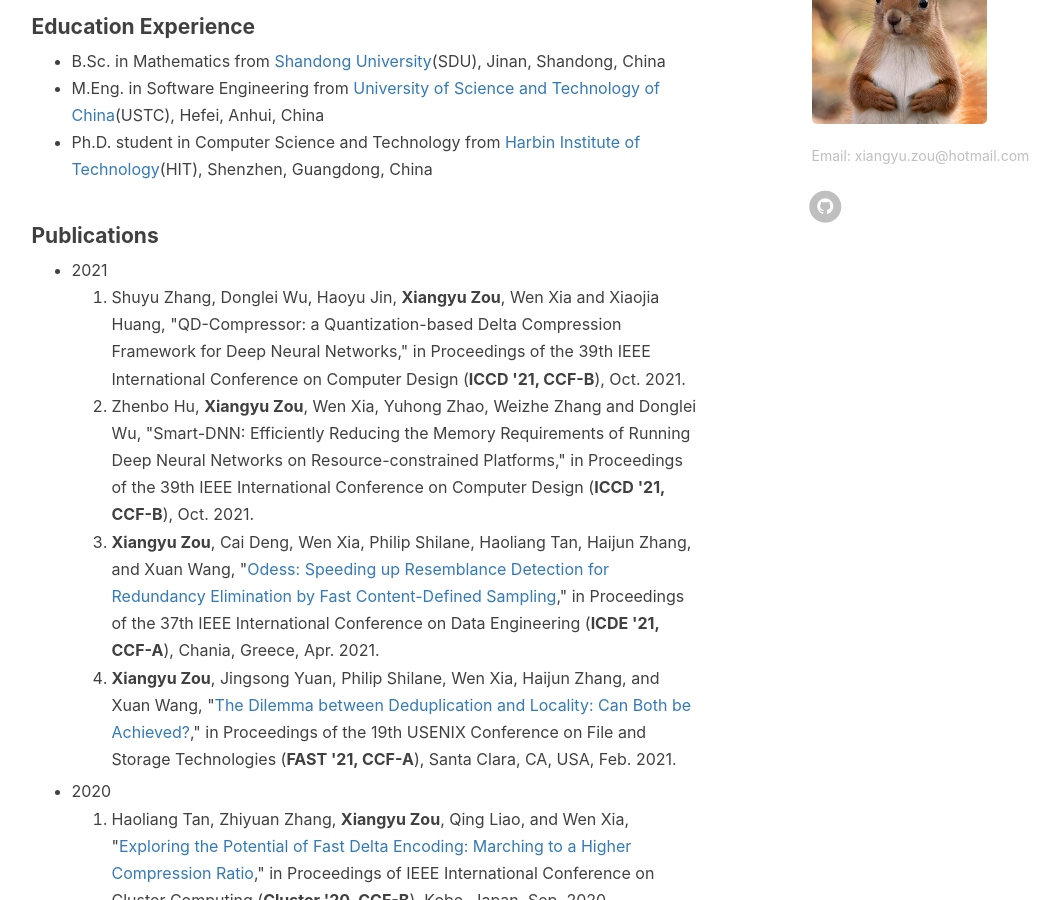
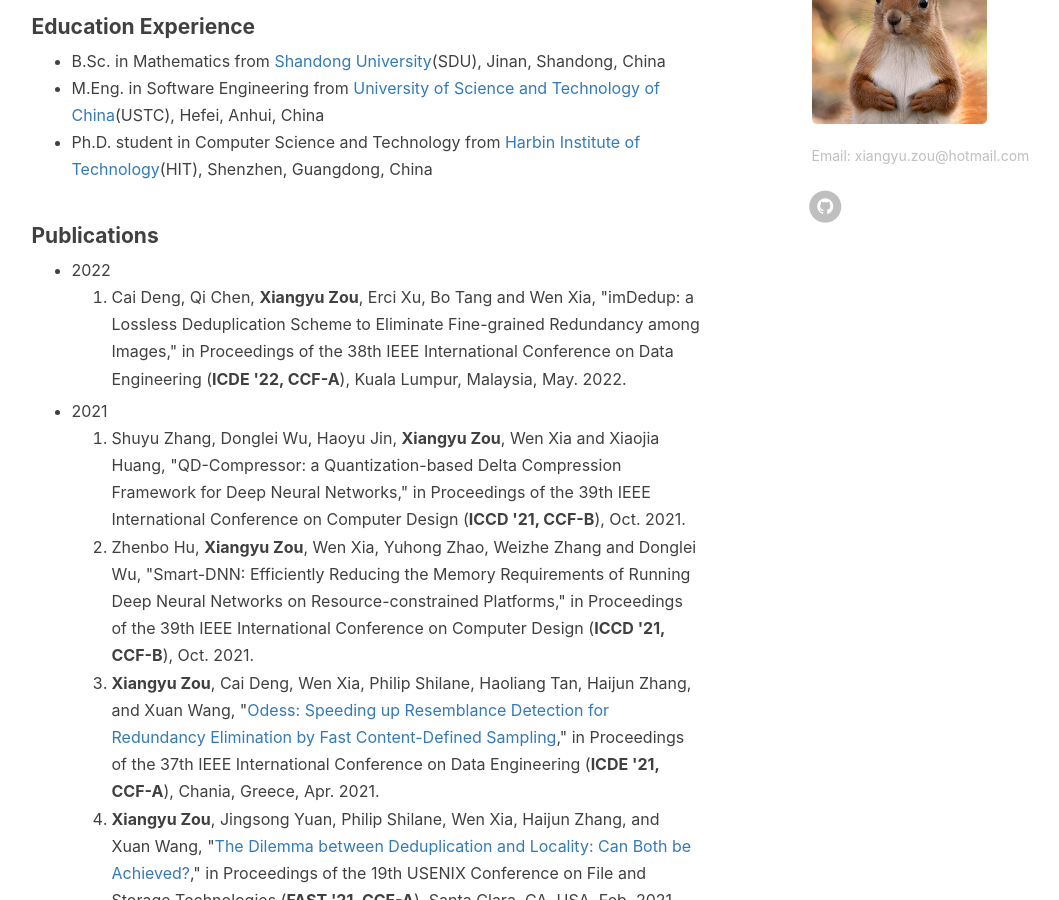
Before and after one commit to Borelset/borelset.github.io, a Jekyll site: the page built from about.html, in a window 1280 px wide and 900 px high, scrolled down 635 px. Shown: the whole window, without its empty margins (136-1195 px from the left). Built offline with Jekyll 4.4.1, drawn with Linux system fonts in a browser that asks for light colours; nearby versions of some CDN libraries; comment, search, counter and statistics services are not loaded; some of the changed text lies outside the part shown.

Commit message:
Update about.html

```diff
--- a/about.html
+++ b/about.html
@@ -91,6 +91,14 @@ header-img: "img/about-bg.jpg"
 
     <h4 style="text-align:justify; text-justify:inter-ideograph;">Publications</h4>
     <ul>
+        <li>2022</li>
+        <ol>
+            <li>Cai Deng, Qi Chen, <strong>Xiangyu Zou</strong>, Erci Xu, Bo Tang and Wen Xia,
+                "imDedup: a Lossless Deduplication Scheme to Eliminate Fine-grained Redundancy among Images,"
+                in Proceedings of the 38th IEEE International Conference on Data Engineering (<strong>ICDE '22, CCF-A</strong>),
+                Kuala Lumpur, Malaysia, May. 2022.
+            </li>
+        </ol>
         <li>2021</li>
         <ol>
             <li>Shuyu Zhang, Donglei Wu, Haoyu Jin, <strong>Xiangyu Zou</strong>, Wen Xia and Xiaojia Huang,
@@ -171,17 +179,7 @@ header-img: "img/about-bg.jpg"
         <li>2019 哈尔滨工业大学(深圳) 计算应用研究中心 个人科研奖</li>
         <li>2020 哈尔滨工业大学(深圳) 计算应用研究中心 个人科研奖</li>
         <li>2020 哈尔滨工业大学 计算学部 学生优秀论文奖</li>
+        <li>2021 博士研究生国家奖学金</li>
     </ul>
 
-    <h4>Patents</h4>
-    <ul>
-        <li>Wen Xia, <strong>Xiangyu Zou</strong>, Xuan Wang and Weizhe Zhang,
-            <i>A Point-Wise Relative Error Bounded Lossy Compression Method With A Precomputation-Based Mechanisms</i>,
-            Granted Number:201910164475.7</li>
-        <li>Wen Xia, <strong>Xiangyu Zou</strong> and Xuan Wang,
-            <i>A New Kind of 2-dim Bar Code Based On Contour Analysis</i>,
-            Granted Number:201910165390.0</li>
-    </ul>
-
-
 </div>
```
